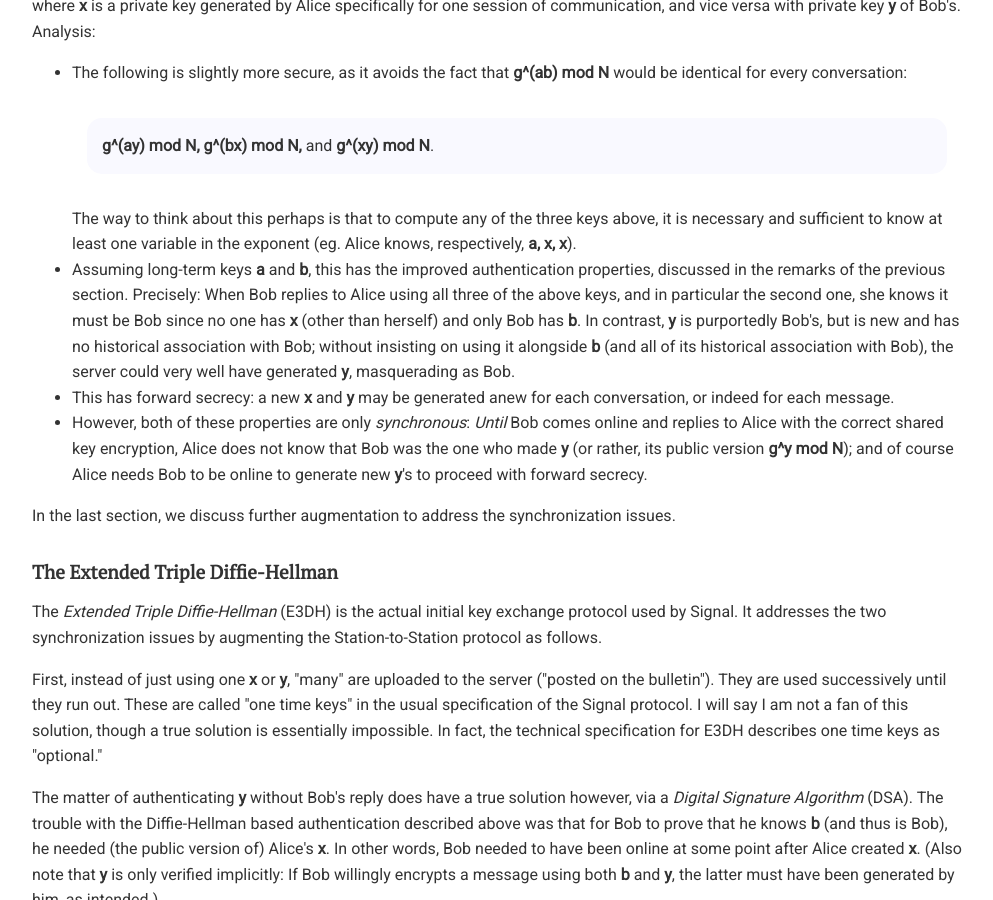
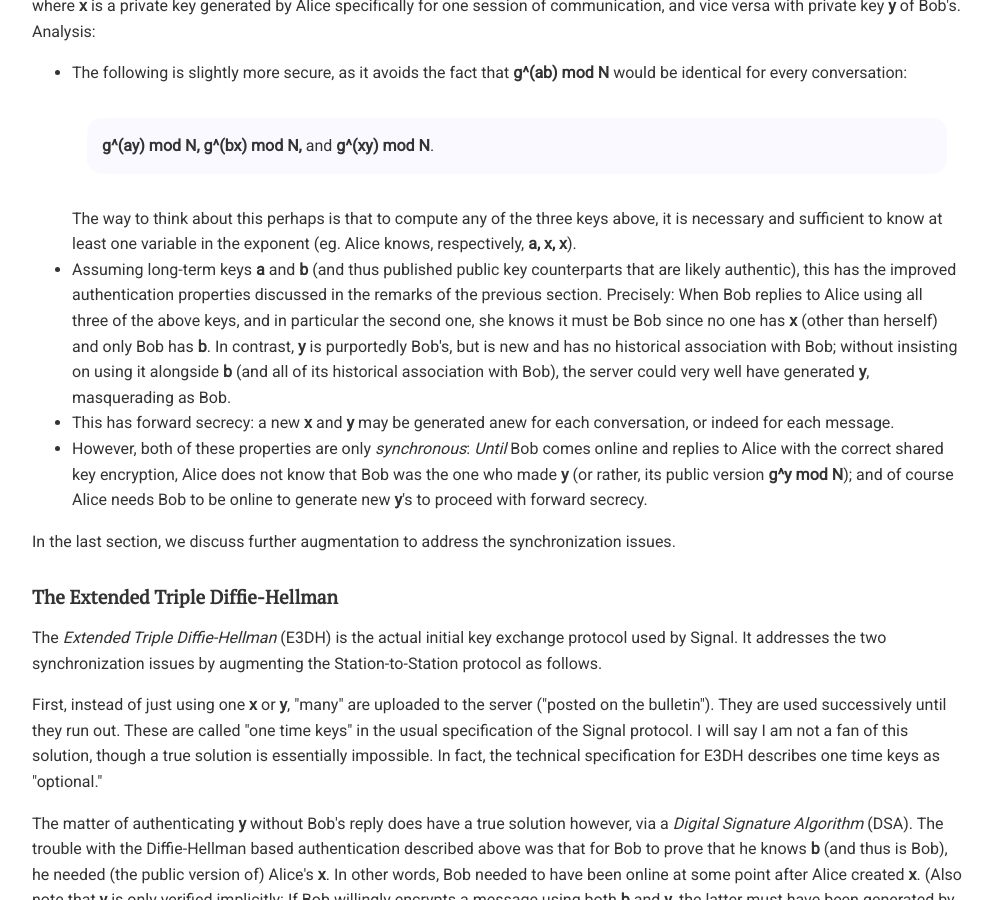
Before and after one commit to chatscrypt/chatscrypt.github.io, a Jekyll site: the page built from _posts/2020-01-06-the-signal-protocol-part-ii-the-diffie-hellman-key-exchange.html, in a window 1280 px wide and 900 px high, scrolled down 1607 px. Shown: the whole window, without its empty margins (143-1136 px from the left). Built offline with Jekyll 4.4.1, drawn with Linux system fonts in a browser that asks for light colours; comment, search, counter and statistics services are not loaded.

Commit message:
Update 2020-01-06-the-signal-protocol-part-ii-the-diffie-hellman-key-exchange.html

```diff
--- a/_posts/2020-01-06-the-signal-protocol-part-ii-the-diffie-hellman-key-exchange.html
+++ b/_posts/2020-01-06-the-signal-protocol-part-ii-the-diffie-hellman-key-exchange.html
@@ -52,7 +52,7 @@ Analysis:
 </div>
   The way to think about this perhaps is that to compute any of the three keys above, it is necessary and sufficient to know at least one variable in the exponent (eg. Alice knows, respectively, <b>a, x, x</b>).
 
- <li>Assuming long-term keys <b>a</b> and <b>b</b>, this has the improved authentication properties, discussed in the remarks of the previous section. Precisely: When Bob replies to Alice using all three of the above keys, and in particular the second one, she knows it must be Bob since no one has <b>x</b> (other than herself) and only Bob has <b>b</b>. In contrast, <b>y</b> is purportedly Bob's, but is new and has no historical association with Bob; without insisting on using it alongside <b>b</b> (and all of its historical association with Bob), the server could very well have generated <b>y</b>, masquerading as Bob.
+ <li>Assuming long-term keys <b>a</b> and <b>b</b> (and thus published public key counterparts that are likely authentic), this has the improved authentication properties discussed in the remarks of the previous section. Precisely: When Bob replies to Alice using all three of the above keys, and in particular the second one, she knows it must be Bob since no one has <b>x</b> (other than herself) and only Bob has <b>b</b>. In contrast, <b>y</b> is purportedly Bob's, but is new and has no historical association with Bob; without insisting on using it alongside <b>b</b> (and all of its historical association with Bob), the server could very well have generated <b>y</b>, masquerading as Bob.
 
  <li>This has forward secrecy: a new <b>x</b> and <b>y</b> may be generated anew for each conversation, or indeed for each message.
 
```
